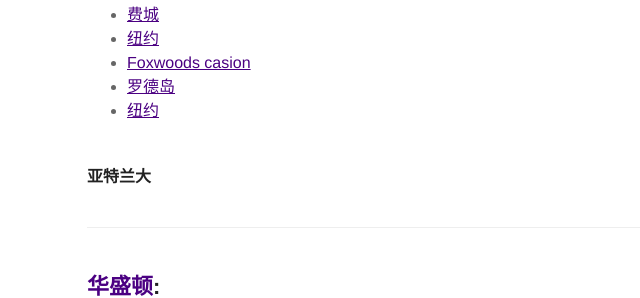
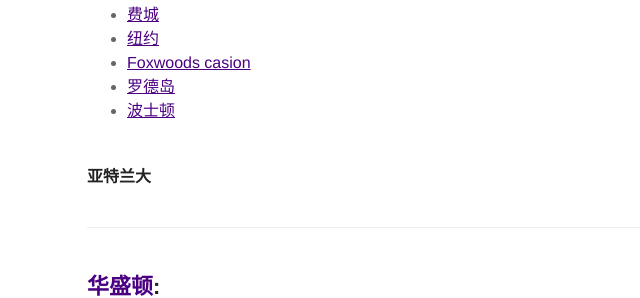
Before and after one commit to subaiwen/subaiwen.github.io, a Jekyll site: the page built from _posts/2019-7-7-trip.md, in a window 1280 px wide and 900 px high, scrolled down 343 px. Shown: the part 158-456 px from the top of the window, without its empty margins (148-788 px from the left). Built offline with Jekyll 4.4.1, drawn with Linux system fonts in a browser that asks for light colours.

Commit message:
Update 2019-7-7-trip.md

```diff
--- a/_posts/2019-7-7-trip.md
+++ b/_posts/2019-7-7-trip.md
@@ -21,7 +21,7 @@
 - [纽约](#纽约)
 - [Foxwoods casion](#Foxwoods casion)
 - [罗德岛](#罗德岛)
-- [纽约](#波士顿)
+- [波士顿](#波士顿)
 
 #### 亚特兰大
 
@@ -40,7 +40,7 @@
 越战纪念碑
 国家博物馆
 林肯纪念堂
-### 7.16
+#### 7.16
 国会
 wharf
 
```
